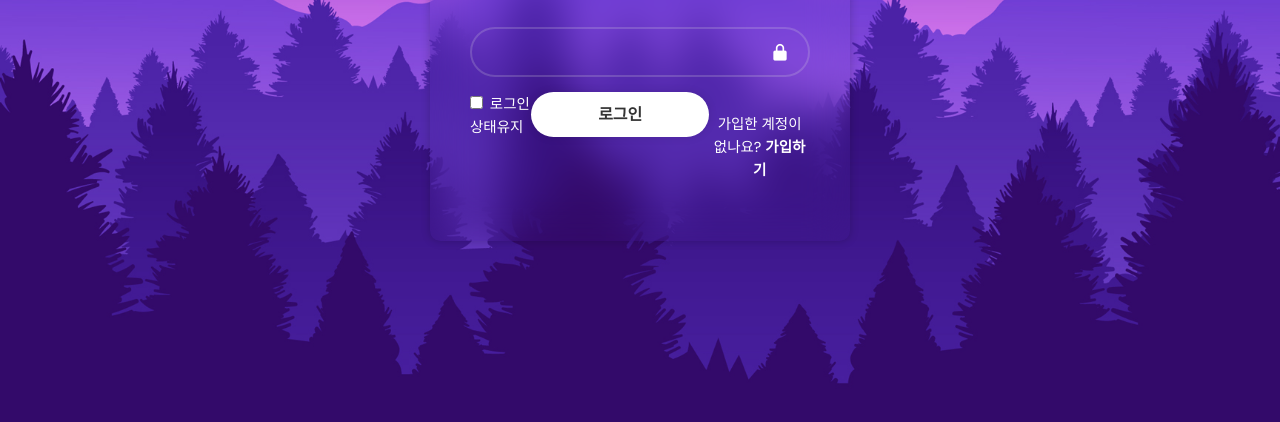
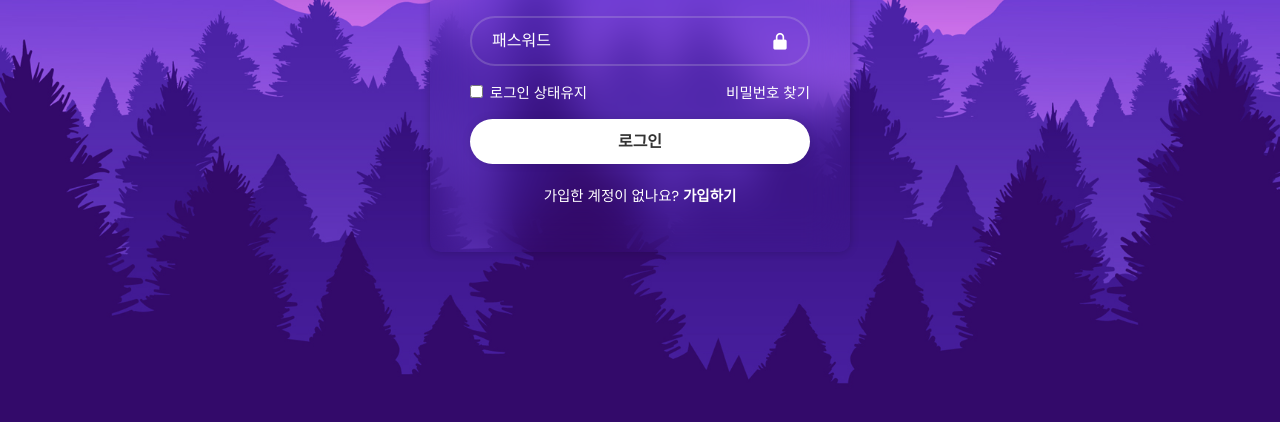
Before and after one commit to lenaclassic/Login-Form, a plain HTML site: page index.html in a window 1280 px wide. Shown: the part 364-786 px from the top of the page. Drawn offline with nearby package versions, Linux system fonts and the light colour scheme.

Commit message:
최종본

```diff
--- a/index.html
+++ b/index.html
@@ -20,17 +20,18 @@
           <i class="bx bxs-user"></i>
         </div>
         <div class="input-box">
-          <input type="password" placeholer="패스워드" required />
+          <input type="password" placeholder="패스워드" required />
           <i class="bx bxs-lock-alt"></i>
         </div>
 
         <div class="remember-forgot">
           <label><input type="checkbox" /> 로그인 상태유지</label>
+          <a href="#"> 비밀번호 찾기</a>
+        </div>
 
-          <button type="submit" class="btn">로그인</button>
-          <div class="register-link">
-            <p>가입한 계정이 없나요? <a href="#">가입하기</a></p>
-          </div>
+        <button type="submit" class="btn">로그인</button>
+        <div class="register-link">
+          <p>가입한 계정이 없나요? <a href="#">가입하기</a></p>
         </div>
       </form>
     </div>
```
